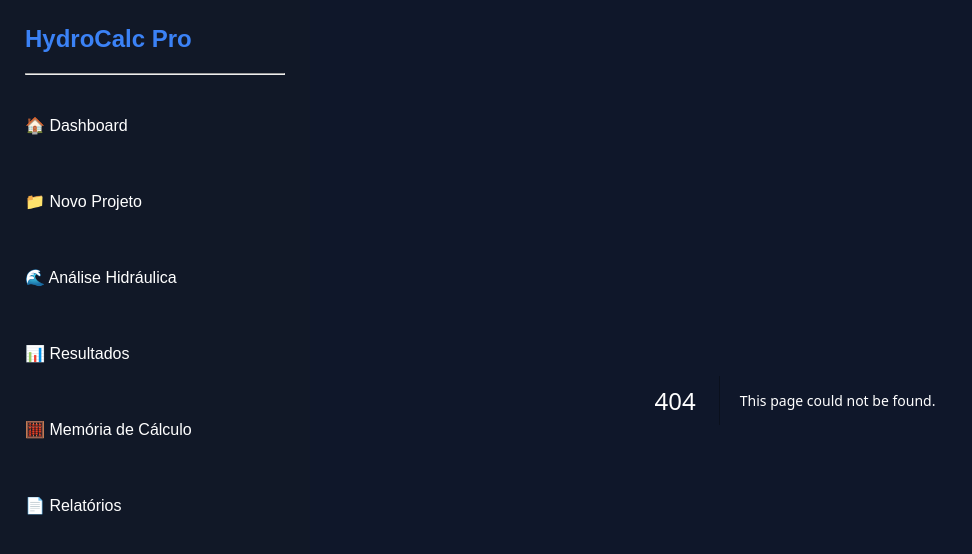
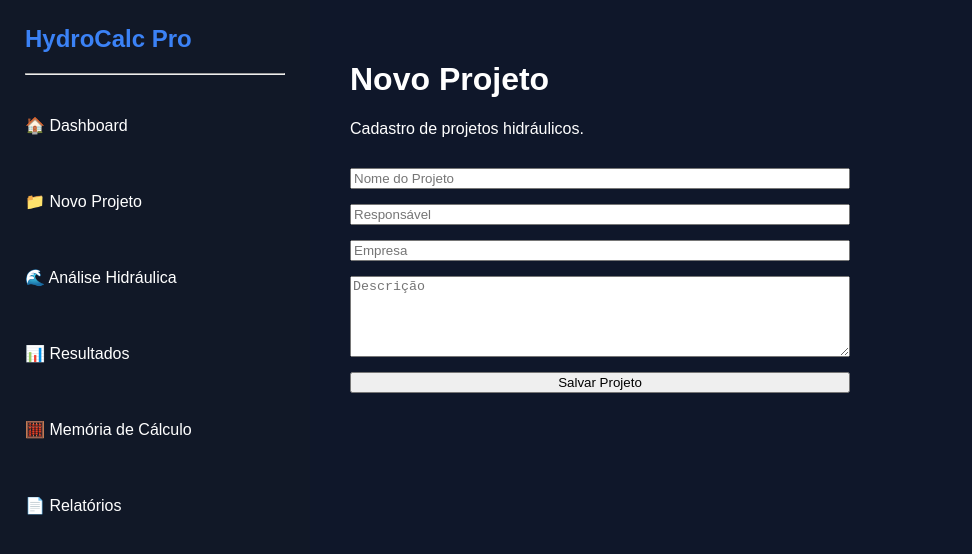
Before and after one commit to pedroouribeiro-lab/Projeto-Mec-nica-dos-Flu-dos, a Next.js app: page /novo-projeto in a window 1280 px wide. Before the commit this address had no page. Shown: the top 554 px of the page, without its empty margins (0-972 px from the left). Built offline with nearby package versions, Linux system fonts and the light colour scheme.

Commit message:
Rename page.tsx `` to page.tsx

```diff
--- /dev/null
+++ b/app/novo-projeto/page.tsx
@@ -0,0 +1,35 @@
+import Sidebar from "../../components/Sidebar";
+import Header from "../../components/Header";
+export default function NovoProjeto() {
+  return (
+    <main
+      style={{
+        minHeight: "100vh",
+        padding: "40px",
+        backgroundColor: "#0f172a",
+        color: "white",
+      }}
+    >
+      <h1>Novo Projeto</h1>
+
+      <p>Cadastro de projetos hidráulicos.</p>
+
+      <div
+        style={{
+          display: "flex",
+          flexDirection: "column",
+          gap: "15px",
+          maxWidth: "500px",
+          marginTop: "30px",
+        }}
+      >
+        <input placeholder="Nome do Projeto" />
+        <input placeholder="Responsável" />
+        <input placeholder="Empresa" />
+        <textarea placeholder="Descrição" rows={5} />
+
+        <button>Salvar Projeto</button>
+      </div>
+    </main>
+  );
+}
```
